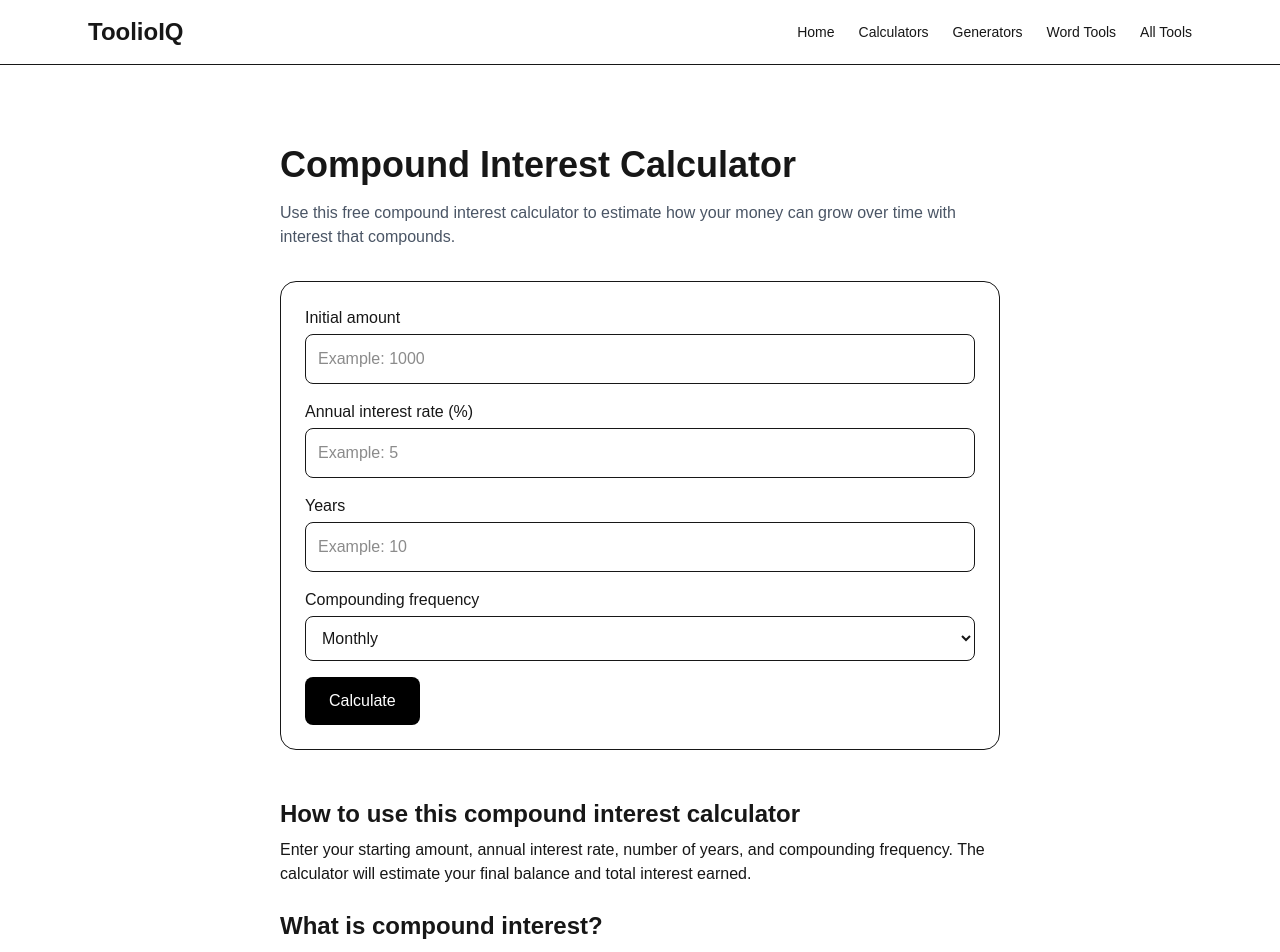
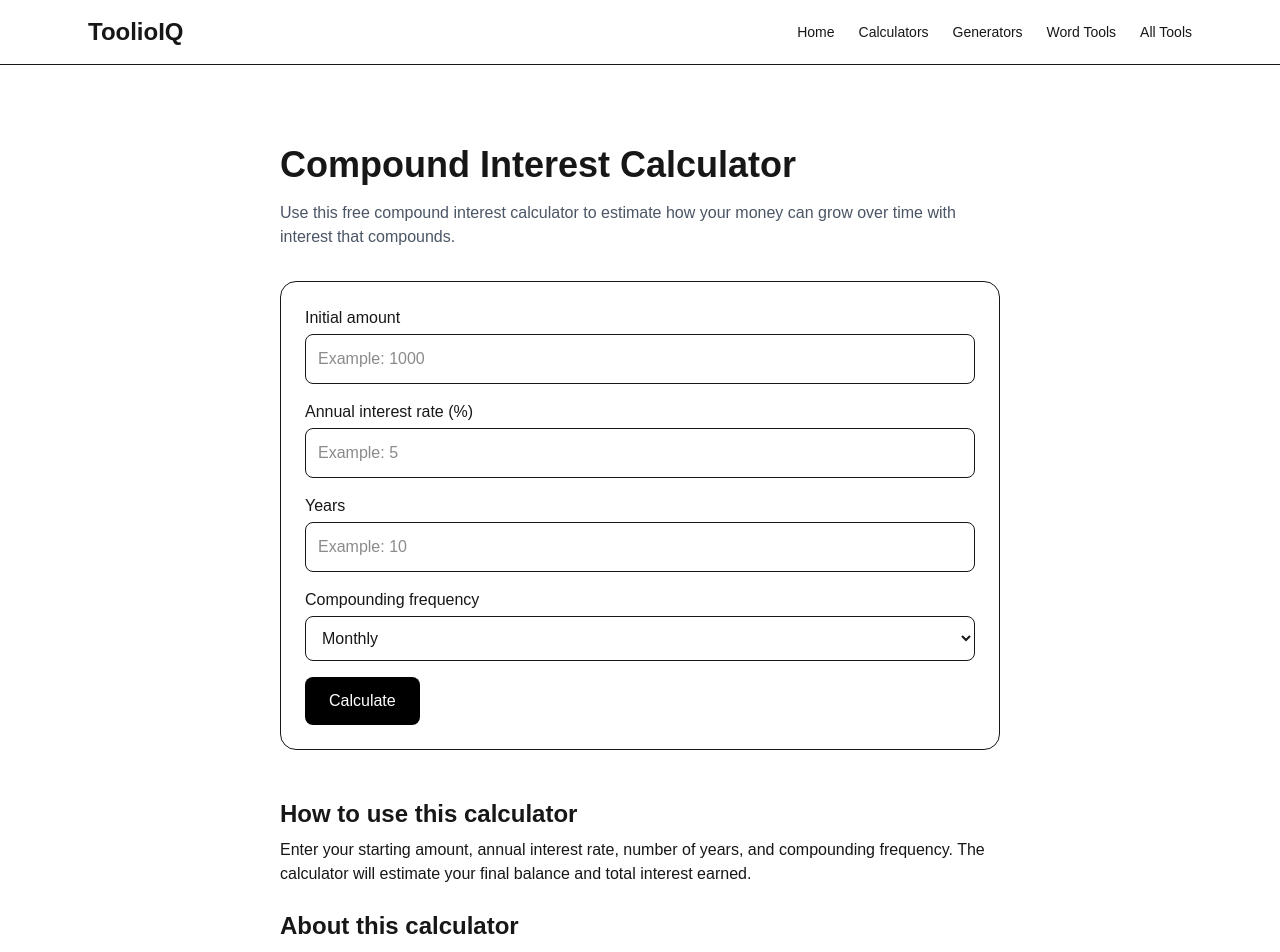
Before and after one commit to toolioiq/toolioiq, a Next.js app: page /calculators/compound-interest-calculator in a window 1280 px wide. Shown: the top 952 px of the page. Built offline with nearby package versions, Linux system fonts and the light colour scheme.

Commit message:
Refactor GPA and compound interest pages to shared layout

```diff
--- a/app/calculators/compound-interest-calculator/page.tsx
+++ b/app/calculators/compound-interest-calculator/page.tsx
@@ -1,5 +1,6 @@
 import type { Metadata } from "next";
 import CompoundInterestCalculator from "@/components/CompoundInterestCalculator";
+import CalculatorPageLayout from "@/components/CalculatorPageLayout";
 
 export const metadata: Metadata = {
   title: "Compound Interest Calculator | ToolioIQ",
@@ -9,46 +10,25 @@ export const metadata: Metadata = {
 
 export default function CompoundInterestCalculatorPage() {
   return (
-    <main className="max-w-3xl mx-auto px-6 py-20">
-      <h1 className="text-4xl font-bold mb-4">
-        Compound Interest Calculator
-      </h1>
-
-      <p className="text-gray-600 mb-8">
-        Use this free compound interest calculator to estimate how your money
-        can grow over time with interest that compounds.
-      </p>
-
-      <CompoundInterestCalculator />
-
-      <section className="mt-12 space-y-6">
-        <div>
-          <h2 className="text-2xl font-bold mb-2">
-            How to use this compound interest calculator
-          </h2>
+    <CalculatorPageLayout
+      title="Compound Interest Calculator"
+      description="Use this free compound interest calculator to estimate how your money can grow over time with interest that compounds."
+      howToUse={
         <p>
           Enter your starting amount, annual interest rate, number of years,
           and compounding frequency. The calculator will estimate your final
           balance and total interest earned.
         </p>
-        </div>
-
-        <div>
-          <h2 className="text-2xl font-bold mb-2">
-            What is compound interest?
-          </h2>
+      }
+      explanation={
         <p>
           Compound interest is interest earned on both your original money and
           the interest that has already been added. Over time, this can help
           savings and investments grow faster.
         </p>
-        </div>
-
-        <div>
-          <h2 className="text-2xl font-bold mb-2">
-            Frequently Asked Questions
-          </h2>
-
+      }
+      faqs={
+        <>
           <h3 className="font-semibold mt-4">
             Is this compound interest calculator free?
           </h3>
@@ -61,8 +41,30 @@ export default function CompoundInterestCalculatorPage() {
             Not yet. This version calculates compound growth from a starting
             amount only. We can add monthly contributions later.
           </p>
-        </div>
-      </section>
-    </main>
+        </>
+      }
+      relatedTools={[
+        {
+          title: "Savings Calculator",
+          href: "/calculators/savings-calculator",
+          description:
+            "Estimate savings growth with monthly contributions.",
+        },
+        {
+          title: "Loan Calculator",
+          href: "/calculators/loan-calculator",
+          description:
+            "Estimate monthly loan payments and total interest.",
+        },
+        {
+          title: "Mortgage Calculator",
+          href: "/calculators/mortgage-calculator",
+          description:
+            "Estimate monthly mortgage payments and total interest.",
+        },
+      ]}
+    >
+      <CompoundInterestCalculator />
+    </CalculatorPageLayout>
   );
 }
--- a/app/calculators/gpa-calculator/page.tsx
+++ b/app/calculators/gpa-calculator/page.tsx
@@ -1,5 +1,6 @@
 import type { Metadata } from "next";
 import GpaCalculator from "@/components/GpaCalculator";
+import CalculatorPageLayout from "@/components/CalculatorPageLayout";
 
 export const metadata: Metadata = {
   title: "GPA Calculator | ToolioIQ",
@@ -9,44 +10,50 @@ export const metadata: Metadata = {
 
 export default function GpaCalculatorPage() {
   return (
-    <main className="max-w-3xl mx-auto px-6 py-20">
-      <h1 className="text-4xl font-bold mb-4">GPA Calculator</h1>
-
-      <p className="text-gray-600 mb-8">
-        Use this free GPA calculator to estimate your grade point average based
-        on your course grades and credit hours.
-      </p>
-
-      <GpaCalculator />
-
-      <section className="mt-12 space-y-6">
-        <div>
-          <h2 className="text-2xl font-bold mb-2">How to use this GPA calculator</h2>
+    <CalculatorPageLayout
+      title="GPA Calculator"
+      description="Use this free GPA calculator to estimate your grade point average based on your course grades and credit hours."
+      howToUse={
         <p>
           Enter each course grade and the number of credit hours. Add or remove
           courses as needed, then click Calculate GPA.
         </p>
-        </div>
-
-        <div>
-          <h2 className="text-2xl font-bold mb-2">How GPA is calculated</h2>
+      }
+      explanation={
         <p>
           GPA is calculated by multiplying each course grade point by its credit
           hours, adding those values together, and dividing by the total number
           of credit hours.
         </p>
-        </div>
-
-        <div>
-          <h2 className="text-2xl font-bold mb-2">Frequently Asked Questions</h2>
-
+      }
+      faqs={
+        <>
           <h3 className="font-semibold mt-4">Is this GPA calculator free?</h3>
           <p>Yes. This GPA calculator is free to use.</p>
 
           <h3 className="font-semibold mt-4">Does this use a 4.0 scale?</h3>
           <p>Yes. This calculator uses a standard 4.0 GPA scale.</p>
-        </div>
-      </section>
-    </main>
+        </>
+      }
+      relatedTools={[
+        {
+          title: "Percentage Calculator",
+          href: "/calculators/percentage-calculator",
+          description: "Calculate percentages quickly and easily.",
+        },
+        {
+          title: "Age Calculator",
+          href: "/calculators/age-calculator",
+          description: "Calculate your exact age in years, months, and days.",
+        },
+        {
+          title: "BMI Calculator",
+          href: "/calculators/bmi-calculator",
+          description: "Calculate your body mass index.",
+        },
+      ]}
+    >
+      <GpaCalculator />
+    </CalculatorPageLayout>
   );
 }
```
Lines whose indentation alone changed are shown as unchanged.
